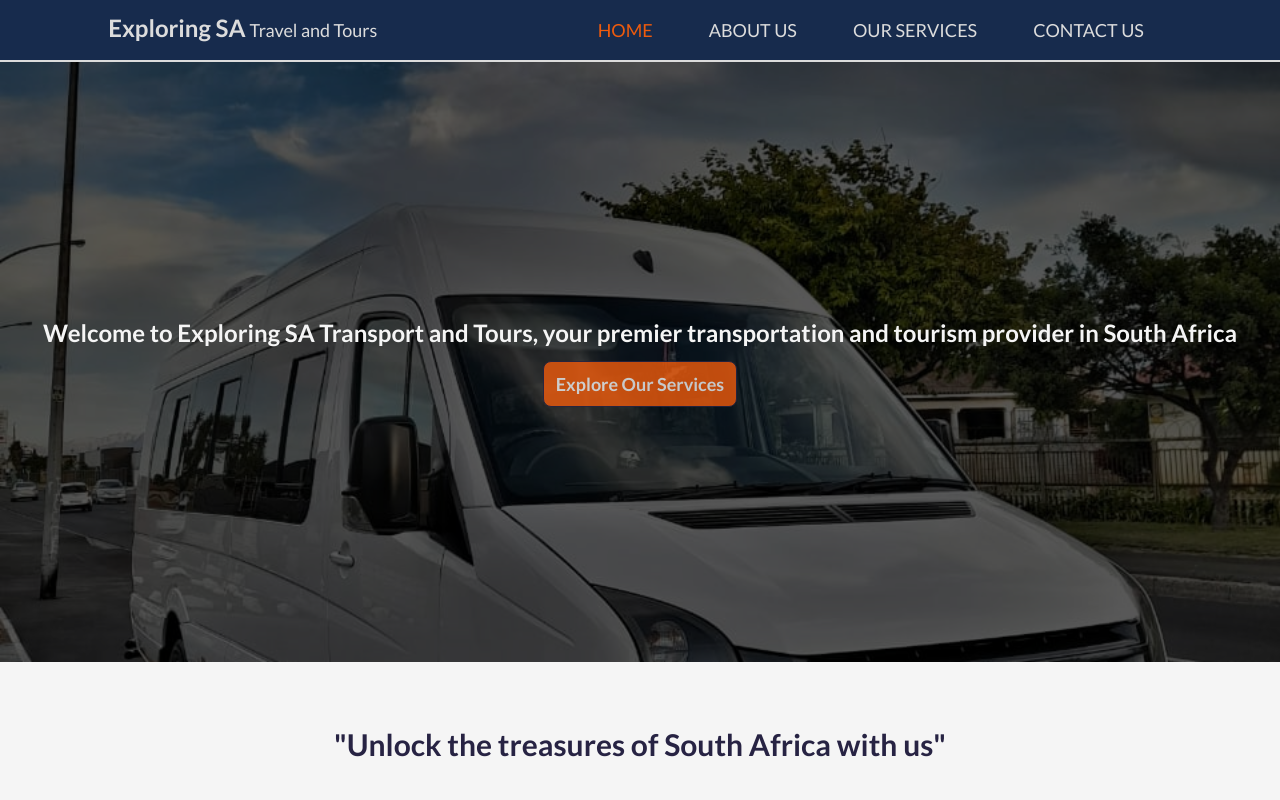
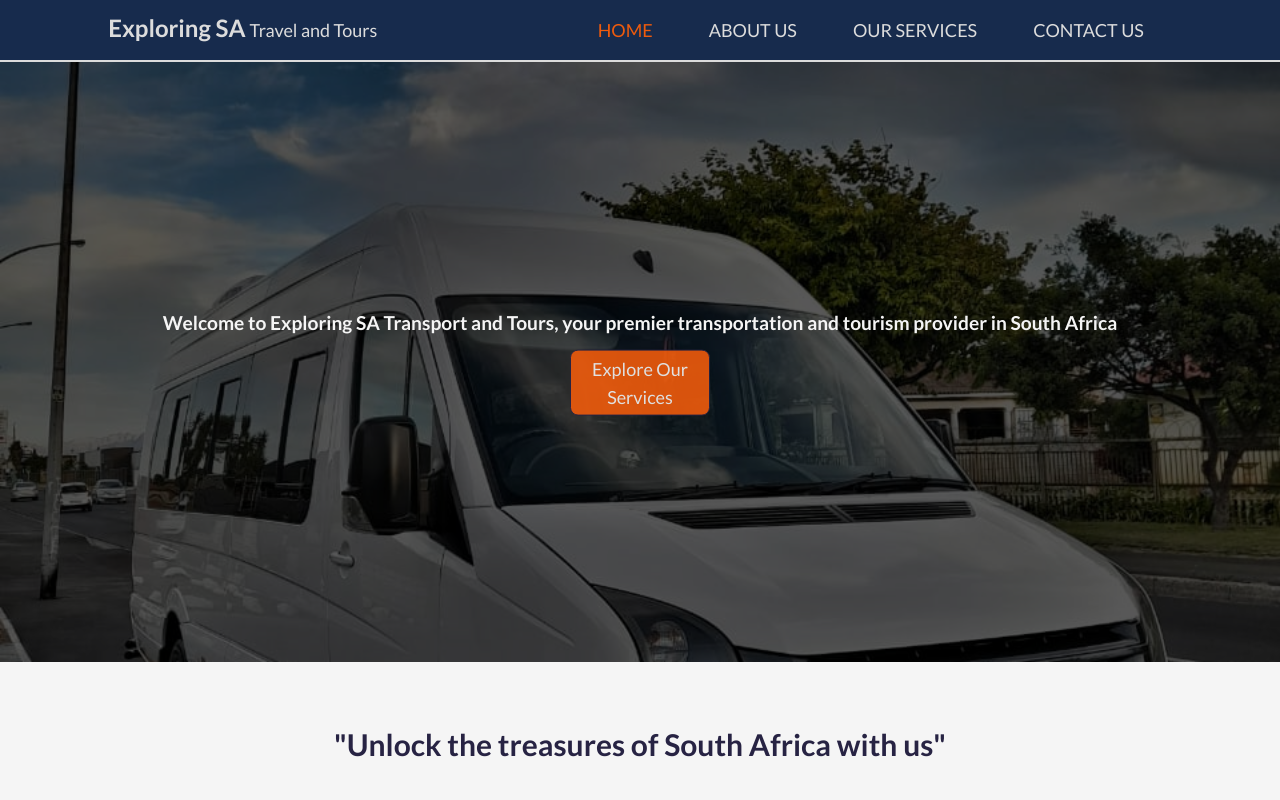
Before and after one commit to Riyaazct/exploringsa, a React (Create React App) app: page / in a window 1280 px wide. Shown: the top 800 px of the page. Built offline with nearby package versions, Linux system fonts and the light colour scheme.

Commit message:
update css on home page

```diff
--- a/src/routes/Home.js
+++ b/src/routes/Home.js
@@ -5,15 +5,17 @@ const bgPath = "/images/home.jpg";
 const Home = () => (
   <div>
     <div className="relative">
+      {/* TEXT CONTENT & BUTTON */}
       <div className="absolute top-1/2 left-1/2 transform -translate-x-1/2 -translate-y-1/2 text-offWhite text-center z-10 w-full">
-        <h1 className="font-semibold text-2xl ">
+        <h1 className="font-semibold text-[1.2rem] w-[95%] mx-auto">
           Welcome to Exploring SA Transport and Tours, your premier
           transportation and tourism provider in South Africa
         </h1>
-        <button className="px-3 py-2 mt-3 opacity-80 text-lg hover:opacity-100 font-semibold">
+        <button className="py-1 mt-3 opacity-90 text-lg hover:opacity-100 w-[140px]">
           Explore Our Services
         </button>
       </div>
+      {/* BACKGROUND IMAGE */}
       <div
         style={{ "--image-url": `url(${bgPath})` }}
         // reference: https://stackoverflow.com/a/70810692/19529897
@@ -21,6 +23,7 @@ const Home = () => (
       ></div>
       <div className="w-full h-full bg-[#000000a7] absolute top-0"></div>
     </div>
+
     <h1 className="text-center my-16 text-3xl text-blueText font-semibold">
       "Unlock the treasures of South Africa with us"
     </h1>
```
